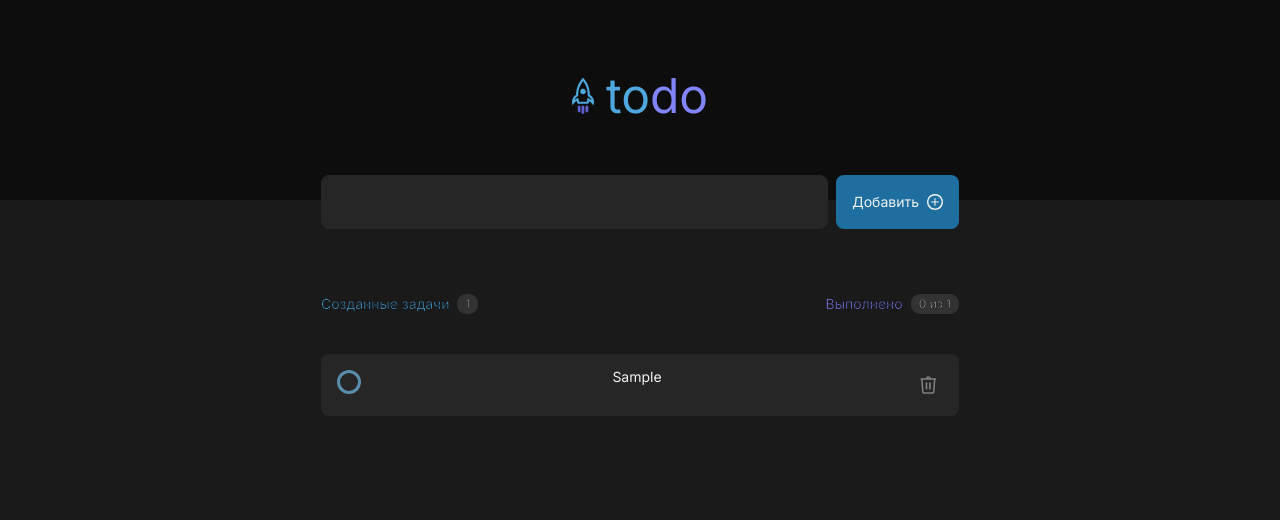
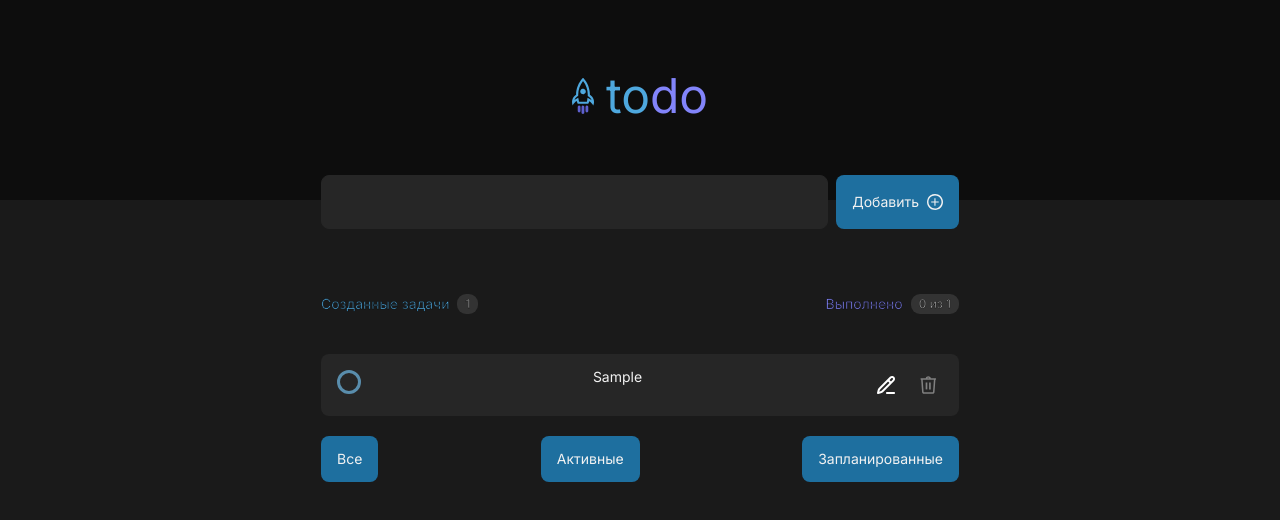
Before and after one commit to Ansyr/Todo-app, a React (Vite) app: page / in a window 1280 px wide. Both pictures are taken after typing "Sample" into the empty fields and a click on the button "Добавить". Shown: the top 520 px of the page. Built offline with nearby package versions, Linux system fonts and the light colour scheme.

Commit message:
add sort + redact tasks

```diff
--- a/src/components/Elements/Button/index.tsx
+++ b/src/components/Elements/Button/index.tsx
@@ -5,7 +5,7 @@ import clsx from "clsx";
 interface ButtonProps {
     className?: string;
     onClick: ()=>void;
-    type: "button" | "submit" | "reset" | undefined;
+    type?: "button" | "submit" | "reset" | undefined;
 
     children: ReactNode;
 }
--- a/src/components/Elements/Input/styles.module.scss
+++ b/src/components/Elements/Input/styles.module.scss
@@ -2,7 +2,7 @@
 @import "/src/styles/defaults";
 
 .inputTodo {
-  width: 638px;
+  min-width: 500px;
   height: 54px;
   background: var(--input-clr);
   border: 1px solid var(--input-clr);
--- /dev/null
+++ b/src/components/ui/svg/Redact/index.tsx
@@ -0,0 +1,19 @@
+import React from 'react';
+import clsx from "clsx";
+interface RedactProps{
+    onClick?:() => void
+    className?:string
+}
+const Redact = (props: RedactProps) => {
+    const {onClick,className} = props;
+    return (
+        <svg onClick={onClick} className={clsx(className)} width="24" height="24" viewBox="0 0 24 24" fill="white" xmlns="http://www.w3.org/2000/svg">
+            <path fillRule="evenodd" clipRule="evenodd" d="M18.0176 5C17.7571 5 17.5072 5.1035 17.323 5.28773L6.42504 16.1856C6.04056 16.5701 5.76781 17.0519 5.63593 17.5794L5.37437 18.6256L6.42064 18.3641C6.94813 18.2322 7.42987 17.9594 7.81435 17.575L18.7123 6.67704C18.8035 6.58582 18.8758 6.47752 18.9252 6.35833C18.9746 6.23915 19 6.1114 19 5.98239C19 5.85338 18.9746 5.72563 18.9252 5.60645C18.8758 5.48726 18.8035 5.37896 18.7123 5.28773C18.621 5.19651 18.5127 5.12415 18.3936 5.07478C18.2744 5.02541 18.1466 5 18.0176 5ZM15.9087 3.87352C16.468 3.31421 17.2266 3 18.0176 3C18.4093 3 18.7971 3.07714 19.1589 3.22702C19.5208 3.3769 19.8495 3.59658 20.1265 3.87352C20.4034 4.15046 20.6231 4.47924 20.773 4.84108C20.9229 5.20292 21 5.59074 21 5.98239C21 6.37404 20.9229 6.76186 20.773 7.1237C20.6231 7.48554 20.4034 7.81432 20.1265 8.09126L9.22856 18.9892C8.58777 19.63 7.78487 20.0846 6.90571 20.3043L4.24253 20.9701C3.90176 21.0553 3.54127 20.9555 3.29289 20.7071C3.04451 20.4587 2.94466 20.0982 3.02986 19.7575L3.69565 17.0943C3.91544 16.2151 4.37003 15.4122 5.01083 14.7714L15.9087 3.87352Z" fill="white"/>
+            <path fillRule="evenodd" clipRule="evenodd" d="M16.2929 10.7071L13.2929 7.70712L14.7071 6.29291L17.7071 9.29291L16.2929 10.7071Z" fill="white"/>
+            <path fillRule="evenodd" clipRule="evenodd" d="M12 20C12 19.4477 12.4477 19 13 19L20 19C20.5523 19 21 19.4477 21 20C21 20.5523 20.5523 21 20 21L13 21C12.4477 21 12 20.5523 12 20Z" fill="white"/>
+        </svg>
+
+    );
+};
+
+export default Redact;
--- a/src/modules/Todo/components/CreateForm/index.tsx
+++ b/src/modules/Todo/components/CreateForm/index.tsx
@@ -26,7 +26,7 @@ export const CreateForm = (props: CreateFormProps) => {
     return (
         <div className={clsx(styles.form,props.className)} >
             <form onSubmit={onSubmit} className={styles.form}>
-            <Input value={value} onChange={onChange} />
+            <Input className={styles.inputTodo} value={value} onChange={onChange} />
             <Button type={'submit'} className={styles.btn} onClick={onClick}>
                 Добавить <PlusIcon/>
             </Button>
--- a/src/modules/Todo/components/CreateForm/styles.module.scss
+++ b/src/modules/Todo/components/CreateForm/styles.module.scss
@@ -12,3 +12,7 @@
   align-items: center;
   gap: 8px;
 }
+
+.inputTodo{
+  width: 638px;
+}
--- a/src/modules/Todo/components/TodoCard/index.tsx
+++ b/src/modules/Todo/components/TodoCard/index.tsx
@@ -1,33 +1,65 @@
-import React from 'react';
+import React, {useState} from 'react';
 import styles from './styles.module.scss'
 import {Card} from "@/components/Elements/Card";
 import {Checkbox} from "@/components/Elements/Checkbox";
 import {Trash} from "@/components/ui/svg/Trash/Trash";
+import Redact from "@/components/ui/svg/Redact";
+import {Input} from "@/components/Elements/Input";
 
-interface ToDoCardProps{
+interface ToDoCardProps {
     toDoText: string;
     toDoCounts: number;
-    onClickTrash:any;
-    onClick: () => void;
+    onClickTrash: () => void;
+    onClick?: () => void;
+    onClickRedact?:(id:number) => void
 
-    checked: boolean;
-    disabled: boolean;
+    value?: string
+    disabled?:boolean
+
+    checked?: boolean;
+    onChange?: any;
+    onSubmit: any;
+
+    setUpdate?:() => void;
+    upadate?:boolean;
 }
 
 
 export const TodoCard = (props: ToDoCardProps) => {
-    const {toDoText,onClickTrash,disabled,checked,onClick} = props;
+    const {
+        toDoText,
+        onClickTrash,
+        disabled,
+        checked,
+        onClick,
+        onChange,
+        onSubmit,
+        value,
+    } = props;
+    const [update,setUpdate] = useState(false)
     return (
-            <Card >
-                <div className={styles.flex}>
-                    <Checkbox  checked={checked} disabled={disabled} onClick={onClick} />
-                    <p>
-                        {String(toDoText)}
-                    </p>
+        <Card>
+            <div className={styles.flex}>
+                <Checkbox checked={checked} disabled={disabled} onClick={onClick}/>
+                <p>
+                    {String(toDoText)}
+                </p>
+                <div className={styles.cardOptions}>
+                    <Redact className={styles.mt15} onClick={() => setUpdate(!update)}/>
                     <Trash onClickTrash={onClickTrash}/>
                 </div>
 
-            </Card>
+            </div>
+            {
+            update &&
+              <form onSubmit={onSubmit}>
+                    <Input value={value} onChange={onChange} className={styles.redactInput}/>
+                </form>
+            }
+
+
+
+        </Card>
 
 
     );
--- a/src/modules/Todo/components/TodoCard/styles.module.scss
+++ b/src/modules/Todo/components/TodoCard/styles.module.scss
@@ -10,3 +10,18 @@
     max-width: 500px;
   }
 }
+
+.cardOptions{
+  align-items: center;
+  display: flex;
+}
+
+.mt15{
+  margin-right: 15px;
+}
+
+.redactInput{
+  background: #46464c;
+  width: 100%;
+  margin-top: 20px;
+}
--- a/src/pages/TasksList/TasksList.tsx
+++ b/src/pages/TasksList/TasksList.tsx
@@ -6,6 +6,10 @@ import {TodoHeader} from "@/modules/Todo/components/TodoHeader";
 import {Container} from "@/layouts/Container";
 import {ListEmpty} from "@/modules/Todo/components/ListEmpty";
 import {TodoCard} from "@/modules/Todo/components/TodoCard";
+import clsx from "clsx";
+import {Button} from "@/components/Elements/Button";
+
+const sortBtns = ['Все', 'Активные', 'Запланированные']
 
 type ToDo = {
     id: number;
@@ -14,26 +18,30 @@ type ToDo = {
 }
 export const TasksList = () => {
     const [todos, setTodos] = useState<ToDo[]>([]);
+    const [sortedTodos, setSortedTodos] = useState<ToDo[]>([])
+    const [text, setText] = useState('')
+    const [update,setUpdate] = useState(false);
 
-    const [text,setText] = useState('')
+    const [redactText, setRedactText] = useState('');
 
-
-    useEffect(()=>{
+    useEffect(() => {
         if (!localStorage.getItem('tasks')) return;
         const items = localStorage.getItem('tasks') || '[]';
         const json = JSON.parse(items) as ToDo[];
         setTodos(json);
-    },[])
+        setSortedTodos(json)
+    }, [])
 
     const saveTodos = (tasks: ToDo[]) => {
         setTodos(tasks);
+        setSortedTodos(tasks)
         localStorage.setItem('tasks', JSON.stringify(tasks));
     }
-    const onClickAddTodo = (e) => {
+    const onClickAddTodo = (e, text) => {
         e.preventDefault();
         if (text !== '') {
             saveTodos([...todos, {
-                id:todos.length,
+                id: todos.length,
                 active: false,
                 title: text,
             }])
@@ -42,32 +50,85 @@ export const TasksList = () => {
 
     }
 
-    const onClickDelete = (index : number) =>{
+    const onClickDelete = (index: number) => {
         const newTodos = todos.filter((todo) => todo.id !== index)
         saveTodos([...newTodos])
     }
 
     const onClickActive = (index: number) => {
-       const newTodos = [...todos];
-       const current = newTodos.find(todo => todo.id === index);
-       current.active = !current.active;
-       saveTodos(newTodos)
+        const newTodos = [...todos];
+        const current = newTodos.find(todo => todo.id === index);
+        if (current) {
+            current.active = !current.active;
+            saveTodos(newTodos)
+        }
+    }
 
+    const onClickSort = (id) => {
+        const filteredTodos = todos.filter(todo => {
+            if (id === 1) {
+                return todo.active
+            }
+            if (id === 2) {
+                return !todo.active
+            }
+            return todos
+        })
+        setSortedTodos(filteredTodos)
     }
-    const todosItem: any = todos?.map((todo)=> <TodoCard toDoText={todo.title} key={todo.id} onClickTrash={()=>onClickDelete(todo.id)} onClick={()=>onClickActive(todo.id)} checked={todo.active}/>)
+
+    const onSubmitRedactTodo = (e, id) => {
+        e.preventDefault();
+        const newTodos = [...todos];
+        const current = newTodos.find(todo => todo.id === id);
+        if (current) {
+            current.title = redactText;
+            saveTodos(newTodos)
+        }
+    }
+
+
+    const todosItem: any = sortedTodos?.map((todo) => <TodoCard
+            toDoText={todo.title}
+            key={todo.id}
+            onClickTrash={() => onClickDelete(todo.id)}
+            onClick={() => onClickActive(todo.id)}
+            checked={todo.active}
+            onChange={(e) => setRedactText(e.target.value)}
+            onSubmit={(e) => onSubmitRedactTodo(e, todo.id)}
+            setUpdate={()=>setUpdate(!update)}
+            update={update}
+        />
+    )
+
 
     return (
         <div className={styles.main}>
             <HeadLayout/>
             <Container>
-                <CreateForm className={styles.form} onClick={(e) => onClickAddTodo(e)}
-                            onChange={(e: React.ChangeEvent<HTMLInputElement>) => setText(e.target.value)} value={text} onSubmit={(e:React.ChangeEvent<HTMLInputElement>) => console.log(e)}/>
-                <TodoHeader className={styles.headTodo} toDoCount={todosItem.length} toDoDoneCount={todos.filter(todo => todo.active).length} />
+                <CreateForm
+                    className={styles.form}
+                    onClick={(e) => onClickAddTodo(e, text)}
+                    onChange={(e: React.ChangeEvent<HTMLInputElement>) => setText(e.target.value)}
+                    value={text}
+
+                    onSubmit={(e: React.ChangeEvent<HTMLInputElement>) => console.log(e)}
+                />
+                <TodoHeader
+                    className={styles.headTodo}
+                    toDoCount={todosItem.length}
+                    toDoDoneCount={todos.filter(todo => todo.active).length}/>
                 <div className={styles.container}>
                     {
-                        todosItem.length === 0?<ListEmpty/>:todosItem
+                        todosItem.length === 0 ? <ListEmpty/> : todosItem
                     }
                 </div>
+                <div className={clsx(styles.sortBtns, styles.containerSort)}>
+                    {
+                        sortBtns.map((sortBtn, i) => <Button onClick={() => onClickSort(i)} key={i}>{sortBtn}</Button>)
+                    }
+                </div>
+
             </Container>
         </div>
     );
--- a/src/pages/TasksList/styles.module.scss
+++ b/src/pages/TasksList/styles.module.scss
@@ -24,3 +24,10 @@
   flex-direction: column;
   gap: 20px;
 }
+
+
+.sortBtns{
+  margin-top: 20px;
+  display: flex;
+  justify-content: space-between;
+}
```
Also changed, not shown: src/components/Elements/Input/index.tsx (+4 -3 lines).
